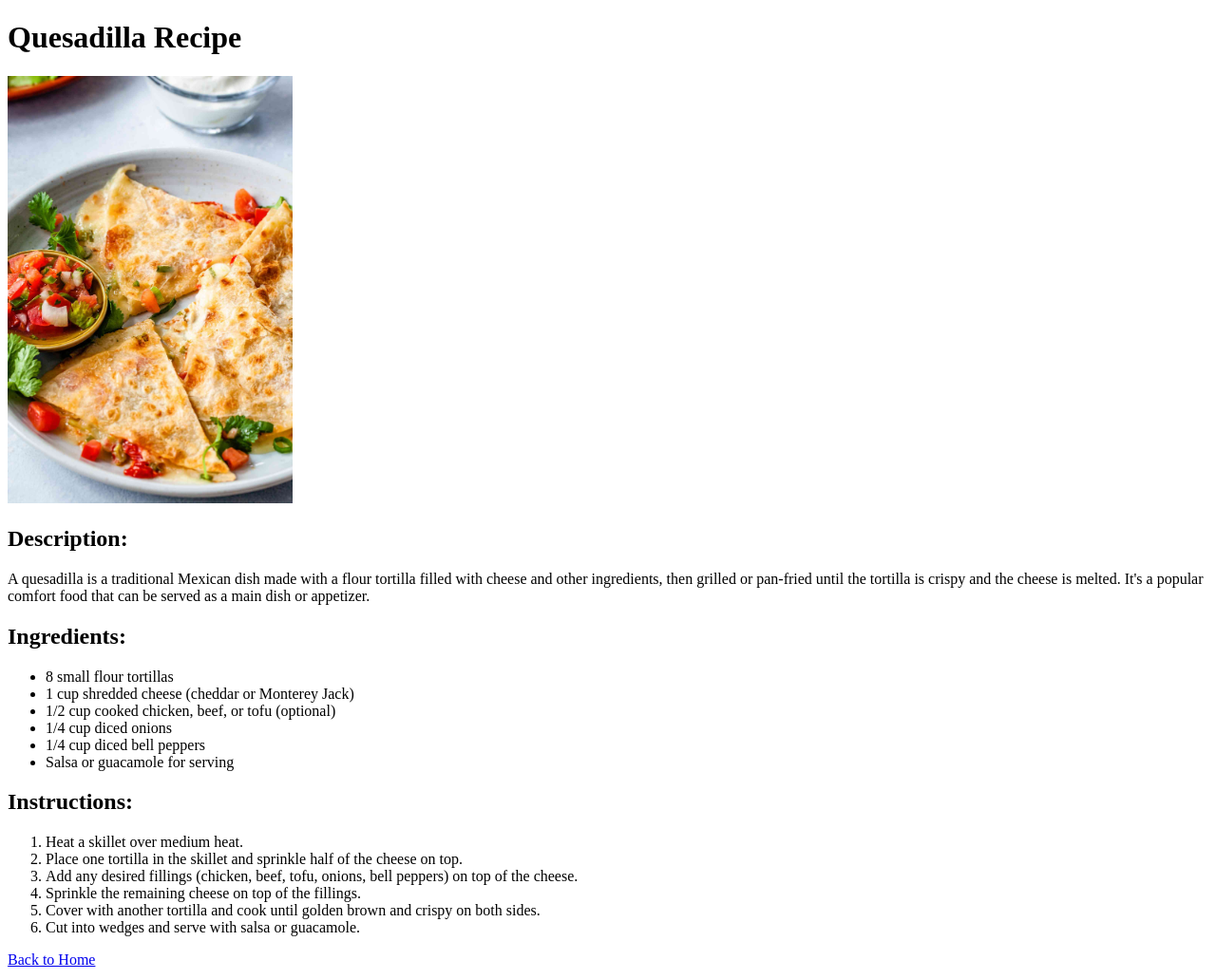
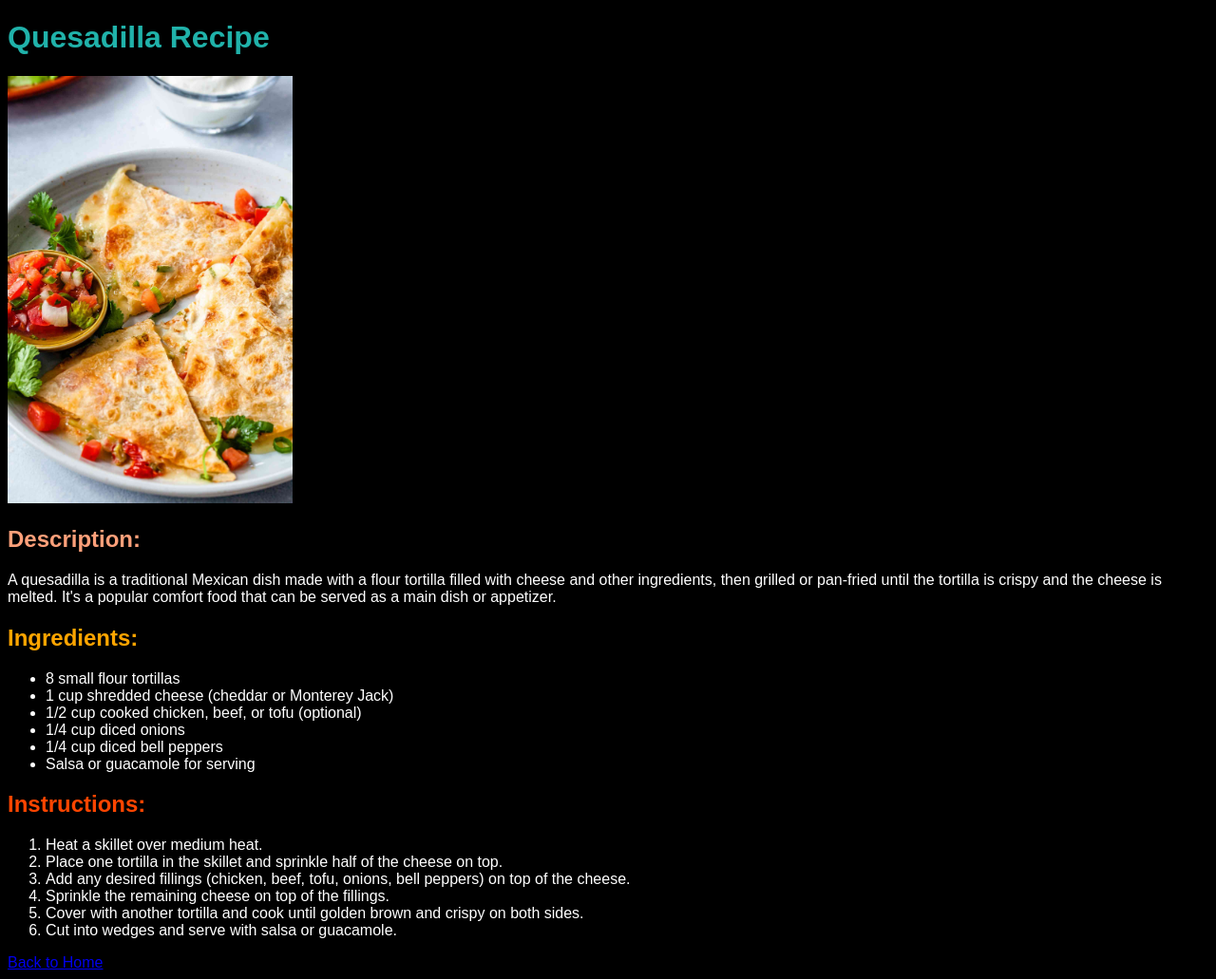
Before and after one commit to SheNissix/odin-recipes, a plain HTML site: page recipes/quesadilla.html in a window 1280 px wide. Shown: the whole page at 95% size. Drawn offline with Linux system fonts and the light colour scheme.

Commit message:
Added style.css and modified colors

```diff
--- a/recipes/quesadilla.html
+++ b/recipes/quesadilla.html
@@ -4,13 +4,16 @@
     <meta charset="UTF-8">
     <meta name="viewport" content="width=device-width, initial-scale=1.0">
     <title>Quesadilla Recipe</title>
+    <link rel="stylesheet" href="../style.css">
 </head>
 <body>
     <h1>Quesadilla Recipe</h1>
     <img src="../images/quesadilla.jpg" alt="Delicious Quesadilla" width="300">
-    <h2>Description:</h2>
+    <h2 class="description">Description:</h2>
     <p>A quesadilla is a traditional Mexican dish made with a flour tortilla filled with cheese and other ingredients, then grilled or pan-fried until the tortilla is crispy and the cheese is melted. It's a popular comfort food that can be served as a main dish or appetizer.</p>
-    <h2>Ingredients:</h2>
+
+    <h2 class="ingredients-title">Ingredients:</h2>
+
     <ul>
         <li>8 small flour tortillas</li>
         <li>1 cup shredded cheese (cheddar or Monterey Jack)</li>
@@ -19,7 +22,8 @@
         <li>1/4 cup diced bell peppers</li>
         <li>Salsa or guacamole for serving</li>
     </ul>
-    <h2>Instructions:</h2>
+
+    <h2 class="instructions-title">Instructions:</h2>
     <ol>
         <li>Heat a skillet over medium heat.</li>
         <li>Place one tortilla in the skillet and sprinkle half of the cheese on top.</li>
--- /dev/null
+++ b/style.css
@@ -0,0 +1,18 @@
+ body {
+     background-color: black;
+     color: white;
+     font-family: Arial, sans-serif;
+ }
+
+h1 {
+     color:lightseagreen
+ }
+ .description {
+     color:lightsalmon;
+ }
+ .ingredients-title {
+     color: orange;
+ }
+ .instructions-title {
+     color:orangered;
+ }
```
Also changed, not shown: index.html (+2 -1 lines), recipes/burrito.html (+7 -3 lines), recipes/tacos.html (+6 -3 lines).
